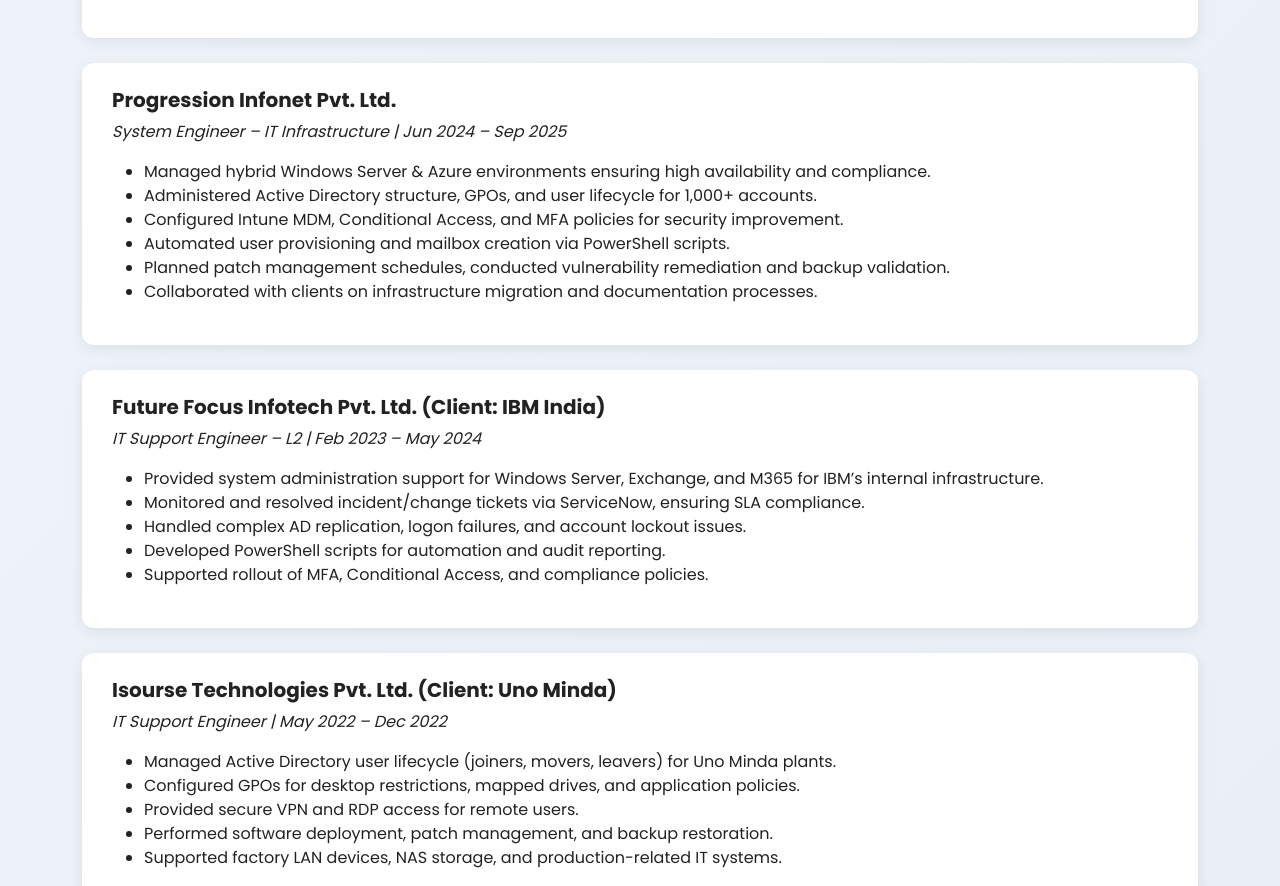
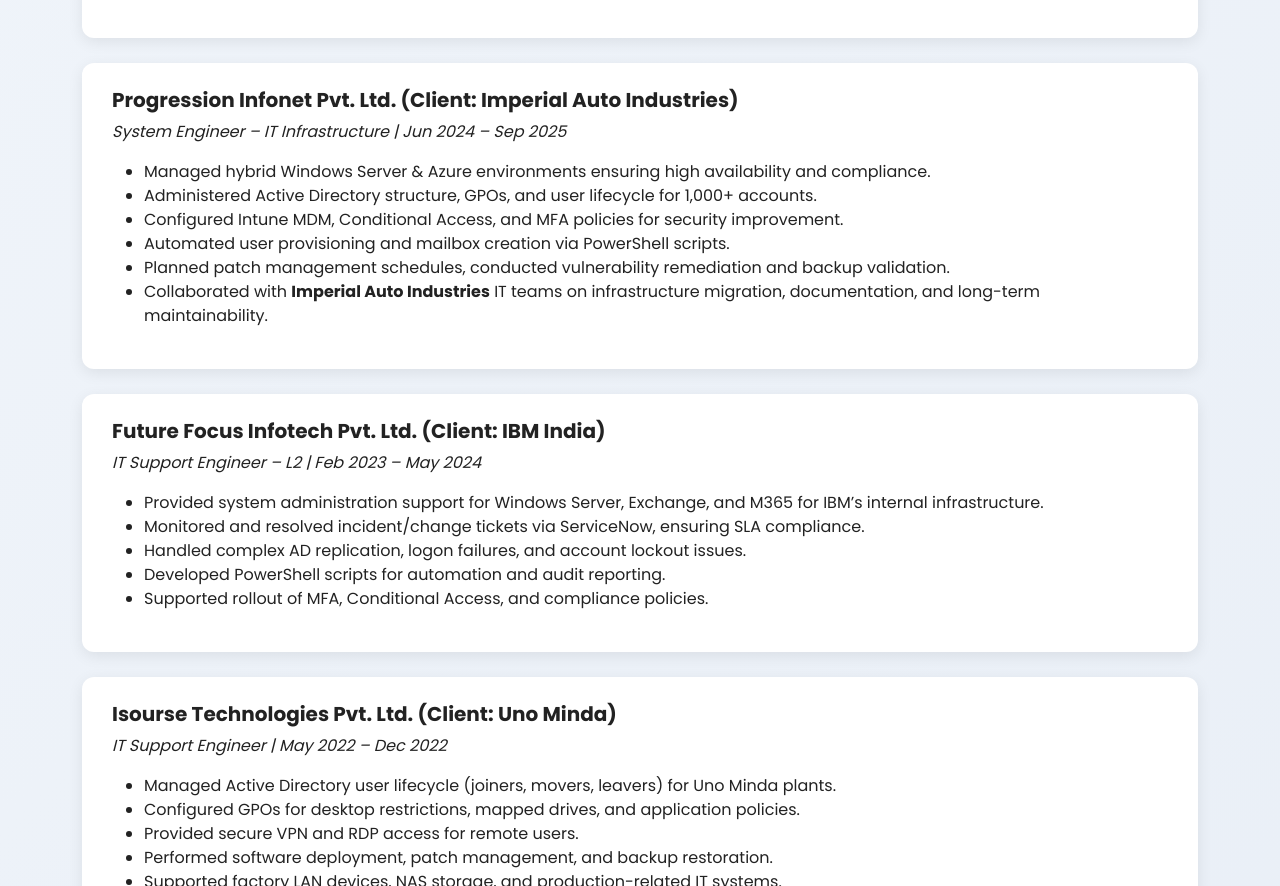
Before and after one commit to vijaysingh-241991/vijay-singh-portfolio, a plain HTML site: page index.html in a window 1280 px wide. Shown: the part 1349-2235 px from the top of the page. Drawn offline with nearby package versions, Linux system fonts and the light colour scheme.

Commit message:
Update index.html

```diff
--- a/index.html
+++ b/index.html
@@ -157,7 +157,7 @@
 
     <!-- Progression -->
 <div class="card-plain">
-      <h5><strong>Progression Infonet Pvt. Ltd.</strong></h5>
+  <h5><strong>Progression Infonet Pvt. Ltd. (Client: Imperial Auto Industries)</strong></h5>
   <p><em>System Engineer – IT Infrastructure | Jun 2024 – Sep 2025</em></p>
   <ul>
     <li>Managed hybrid Windows Server & Azure environments ensuring high availability and compliance.</li>
@@ -165,7 +165,7 @@
     <li>Configured Intune MDM, Conditional Access, and MFA policies for security improvement.</li>
     <li>Automated user provisioning and mailbox creation via PowerShell scripts.</li>
     <li>Planned patch management schedules, conducted vulnerability remediation and backup validation.</li>
-        <li>Collaborated with clients on infrastructure migration and documentation processes.</li>
+    <li>Collaborated with <strong>Imperial Auto Industries</strong> IT teams on infrastructure migration, documentation, and long-term maintainability.</li>
   </ul>
 </div>
 
```
Lines whose indentation alone changed are shown as unchanged.
